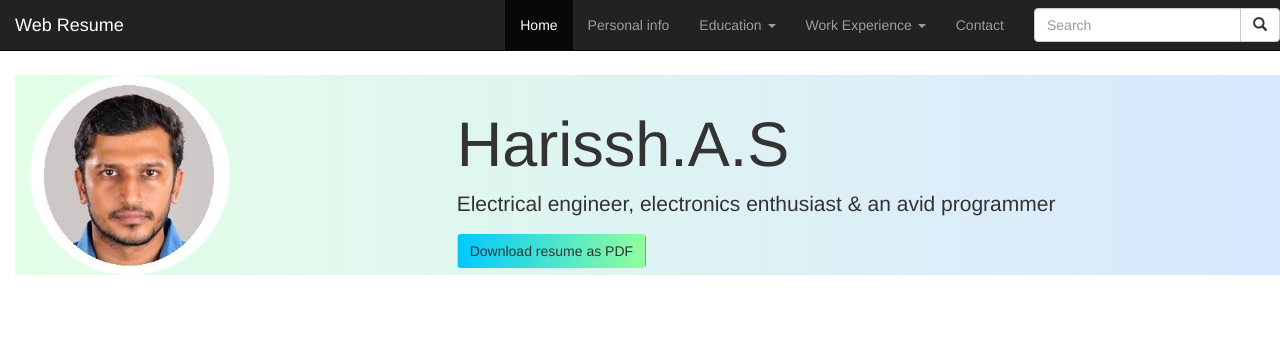
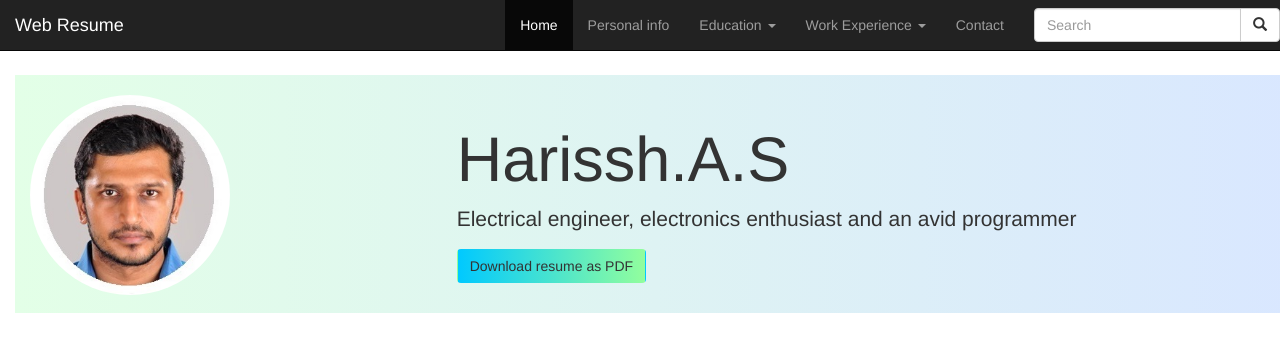
Before and after one commit to harisshas/websresume, a plain HTML site: page index.html in a window 1280 px wide. Drawn offline with nearby package versions, Linux system fonts and the light colour scheme.

Commit message:
top toprtion complete

```diff
--- a/css/styles.css
+++ b/css/styles.css
@@ -1,8 +1,8 @@
 .jumbotron
 {
     background:transparent;
-    margin-bottom:0;
-    padding-top: 15px;
+    margin-bottom:3rem;
+    padding-top: 1rem;
     padding-bottom: 0;
 }
 #resume_download
@@ -16,6 +16,7 @@ body
 }
 #toprow
 {
+    padding-top: 2rem;
     background: linear-gradient(90deg, #e3ffe7 0%, #d9e7ff 100%);
 }
 img {
--- a/index.html
+++ b/index.html
@@ -61,13 +61,13 @@
   </nav>
   <!-- Stack the columns on mobile by making one full-width and the other half-width -->
       <div class="row" id="toprow" style="margin-top: 75px;">
-        <div class="col-6 col-md-4">
+        <div class="col-6 col-md-4" id="imagecontainer">
           <img src="images/Photo.jpg" alt="profilepic" width="200rem">
         </div>
         <div class="col-12 col-md-8">
           <div class="jumbotron">
             <h1>Harissh.A.S</h1>
-            <p>Electrical engineer, electronics enthusiast & an avid programmer</p>
+            <p>Electrical engineer, electronics enthusiast and an avid programmer</p>
             <button type="button" class="btn" id="resume_download">Download resume as PDF</button>
           </div>
         </div>
```
